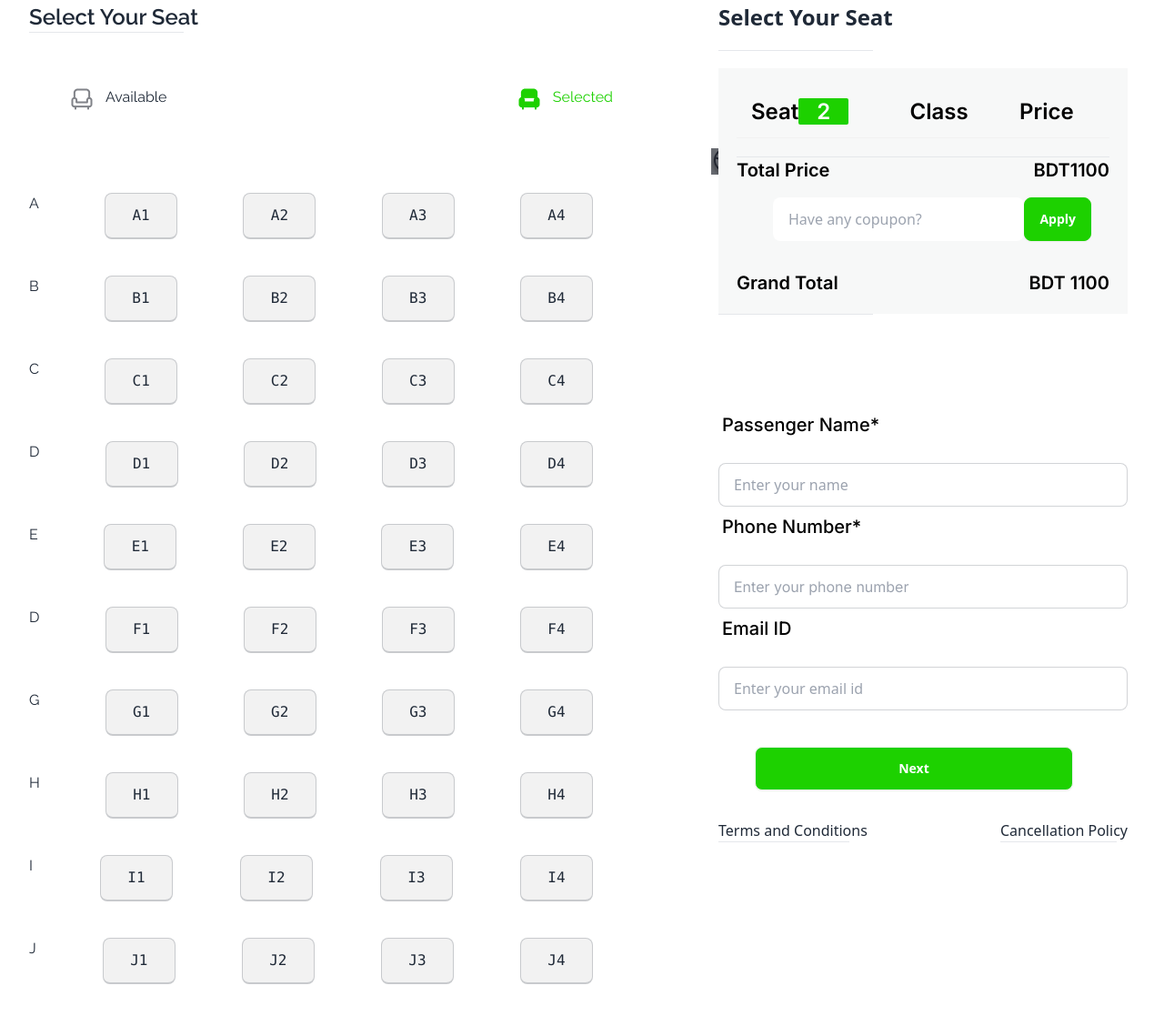
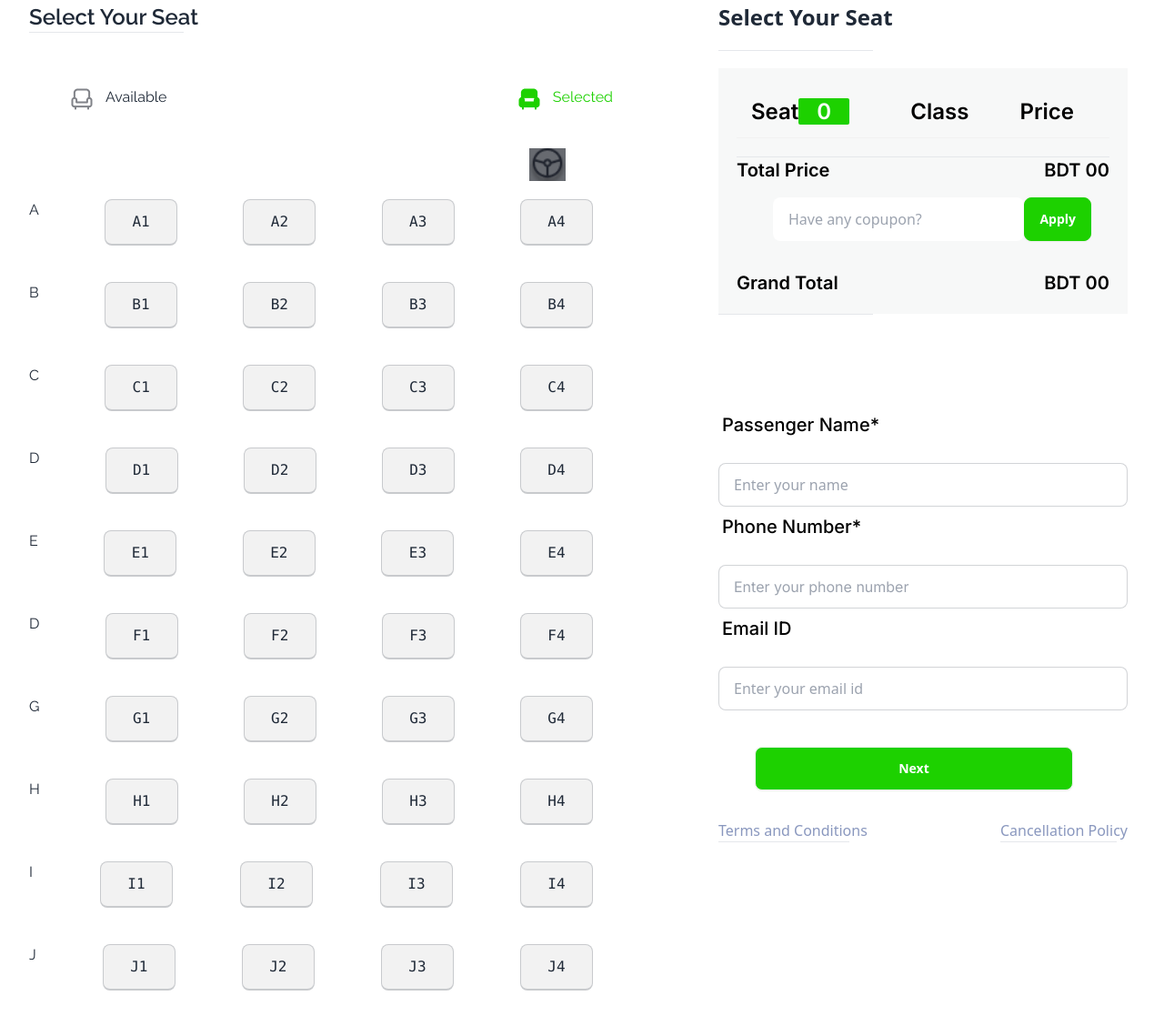
Before and after one commit to tultul4d/smart-ticketing, a plain HTML site: page index.html in a window 1280 px wide. Shown: the part 2297-3425 px from the top of the page at 91% size. Drawn offline with nearby package versions, Linux system fonts and the light colour scheme.

Commit message:
added icon

```diff
--- a/index.html
+++ b/index.html
@@ -189,7 +189,7 @@
       </div>
 
     </div>
-    <div class="lg:w-[150px] "><img class="lg:ml-[750px] ml-24 bg-[#03071299] " src="./images/Vector.png" alt=""></div>
+    <div class="lg:w-[150px] "><img class="lg:w-[40px] lg:ml-[550px] bg-[#03071299] " src="./images/Vector.png" alt=""></div>
  <!-- key -->
  <div class="grid lg:grid-cols-4 grid-cols-2 ">
   <div class="flex justify-between w-[620px]  mt-5">
@@ -302,7 +302,7 @@
       <thead>
         <tr>
 
-          <th class="lg:text-2xl font-semibold  text-black inter-font">Seat<span id="bed-count" class="bg-[#1DD100] h-9 rounded-sm w-6 px-5 text-white inter-font">2</span></th>
+          <th class="lg:text-2xl font-semibold  text-black inter-font">Seat<span id="bed-count" class="bg-[#1DD100] h-3 gap-2 rounded-sm w-2 px-5 text-white inter-font">0</span></th>
           <th class="lg:text-2xl font-semibold  text-black inter-font">Class</th>
           <th class="lg:text-2xl font-semibold  text-black inter-font">Price</th>
         </tr>
@@ -337,7 +337,7 @@
   <hr class="mt-5">
   <div class="flex justify-between text-xl  font-semibold  text-black inter-font ">
     <h1 id="">Total Price</h1>
-    <h1>BDT<span id="total">1100</span></h1>
+    <h1>BDT<span id="total"> 00</span></h1>
   </div>
   <div id="gaibolhaya" class="flex relative mt-4 ">
     <input id="coupon-fil" type="text" placeholder="Have any copupon?" class="input ml-10   w-full " />
@@ -345,7 +345,7 @@
   </div>
   <div class="flex justify-between text-xl  font-semibold  text-black inter-font mt-8 ">
     <h1>Grand Total</h1>
-    <h1 id="grand">BDT 1100</h1>
+    <h1 id="grand">BDT  00</h1>
   </div>
  </div>
 
@@ -404,9 +404,9 @@
 </dialog>
       </div>
       <div class="flex justify-between mt-8">
-        <h1>Terms and Conditions <hr class="w-36 h-3 text-black"></h1>
+        <h1 class="text-[#3a529299]" >Terms and Conditions <hr class="w-36 h-3 text-black "></h1>
         <hr>
-        <h1>Cancellation Policy <hr class="w-32 h-3 text-black"></h1>
+        <h1 class="text-[#3a529299]">Cancellation Policy <hr class="w-32 h-3 text-black "></h1>
 
       </div>
 
```
